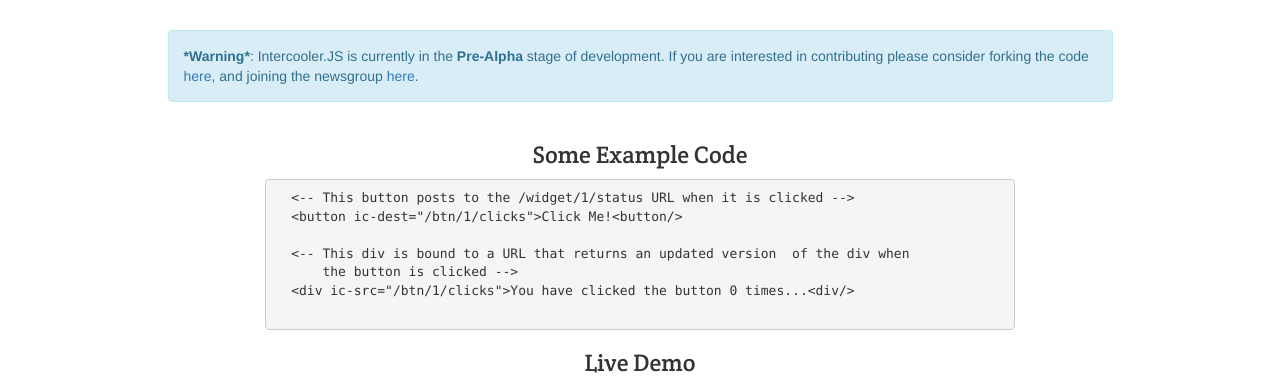
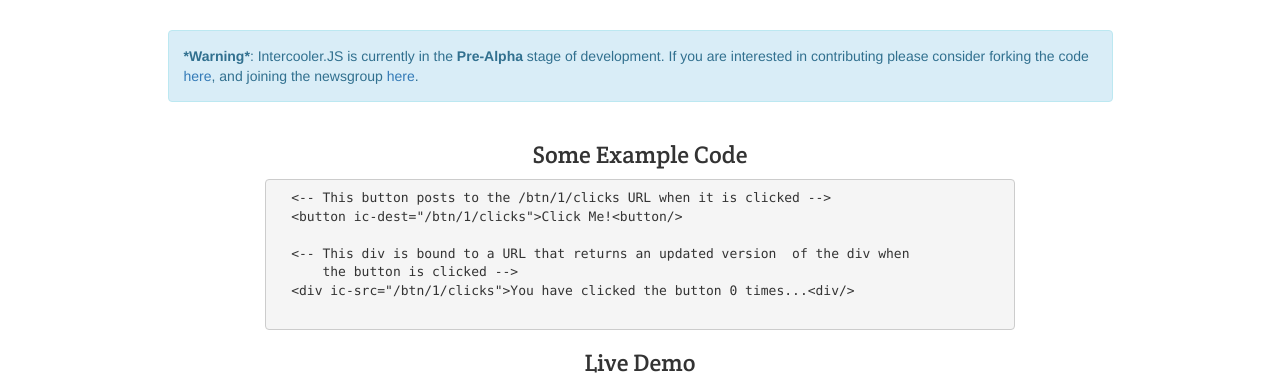
Before and after one commit to bigskysoftware/intercooler-js, a Jekyll site: the page built from www/index.html, in a window 1280 px wide and 1202 px high. Shown: the part 320-702 px from the top of the window. Built offline with Jekyll 4.4.1, drawn with Linux system fonts in a browser that asks for light colours; nearby versions of some CDN libraries.

Commit message:
Website updates

```diff
--- a/www/_layouts/default.html
+++ b/www/_layouts/default.html
@@ -39,7 +39,7 @@
 
 <body>
 <a href="https://github.com/LeadDyno/intercooler-js">
-  <img style="z-index:10000; position: absolute; top: 0; right: 0; border: 0;"
+  <img style="z-index:10000; position: fixed; top: 0; right: 0; border: 0;"
                                                           src="https://s3.amazonaws.com/github/ribbons/forkme_right_red_aa0000.png"
                                                           alt="Fork me on GitHub">
 </a>
--- a/www/index.html
+++ b/www/index.html
@@ -42,7 +42,7 @@ layout: default
     <div class="col-md-8 col-md-offset-2">
       <h3 class="text-center">Some Example Code</h3>
 	        <pre>
-  &lt;-- This button posts to the /widget/1/status URL when it is clicked -->
+  &lt;-- This button posts to the /btn/1/clicks URL when it is clicked -->
   &lt;button ic-dest="/btn/1/clicks">Click Me!&lt;button/>
 
   &lt;-- This div is bound to a URL that returns an updated version  of the div when
```
